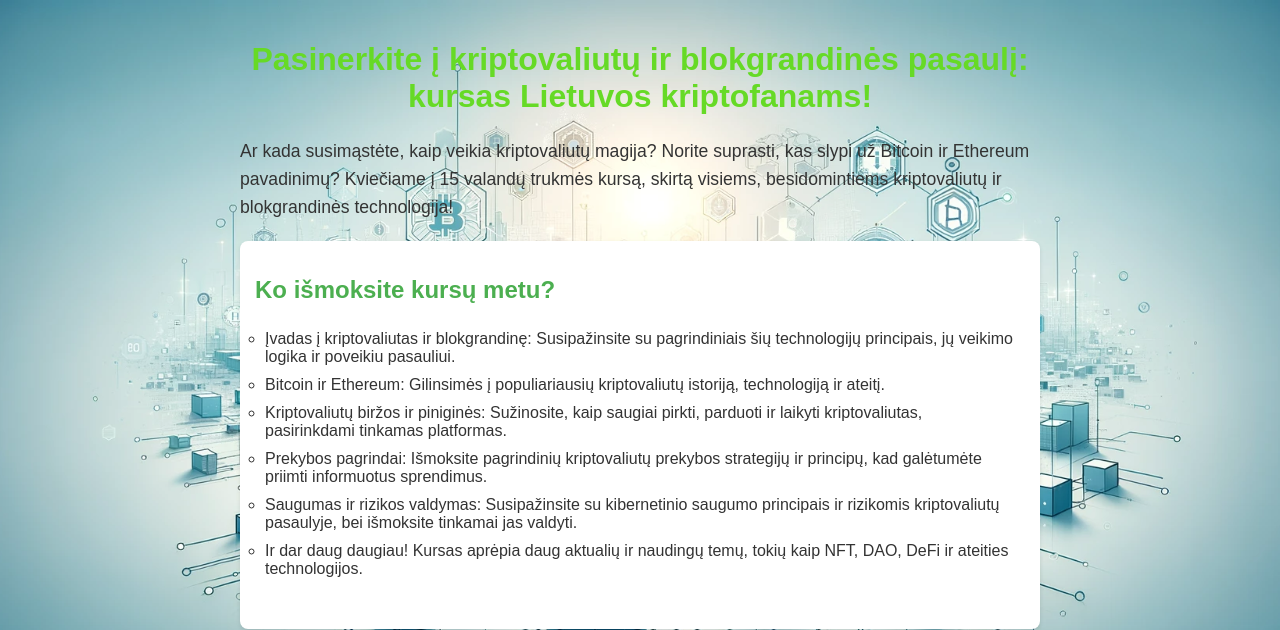
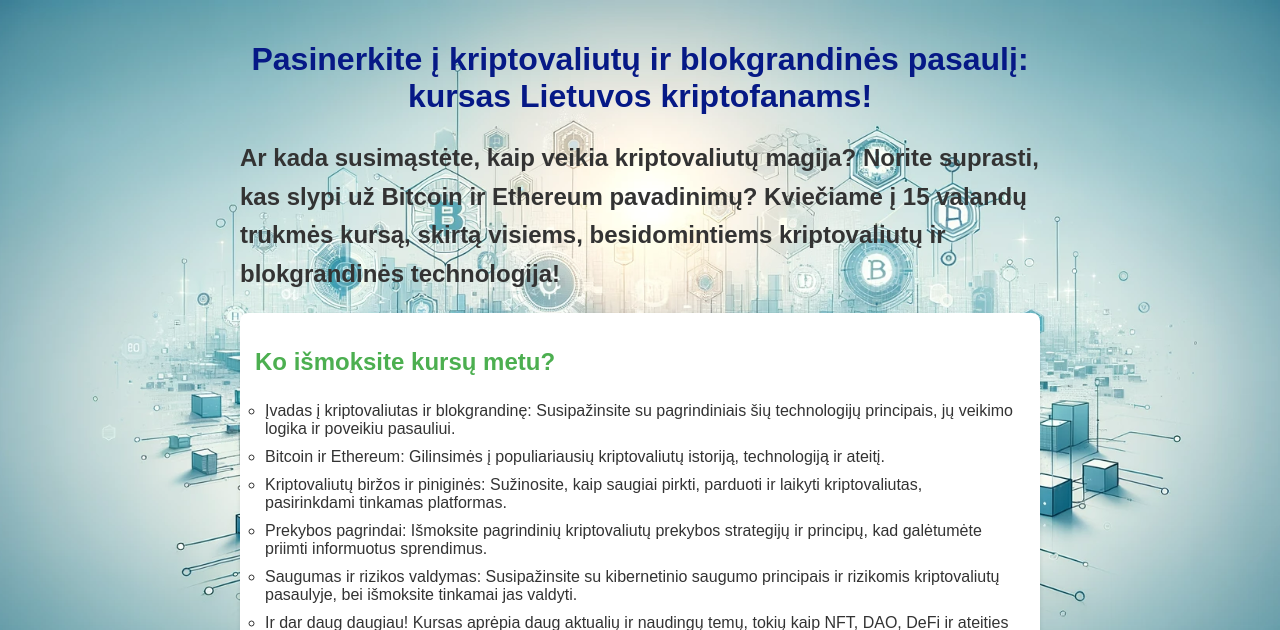
Before and after one commit to MisterVaidas/form-LT, a Flask app: page /about in a window 1280 px wide. Shown: the top 630 px of the page. Run offline with Flask 3, Linux system fonts and the light colour scheme.

Commit message:
adjusting styles

```diff
--- a/static/about.css
+++ b/static/about.css
@@ -18,14 +18,15 @@ body {
 }
 
 .title {
-    color: #66DA26;
+    color: #061986;
     text-align: center;
 }
 
 .intro-text {
-    font-size: 1.1em;
+    font-size: 1.5em;
     line-height: 1.6;
     margin-bottom: 20px;
+    font-weight: 600;
 }
 
 .course-details {
```
